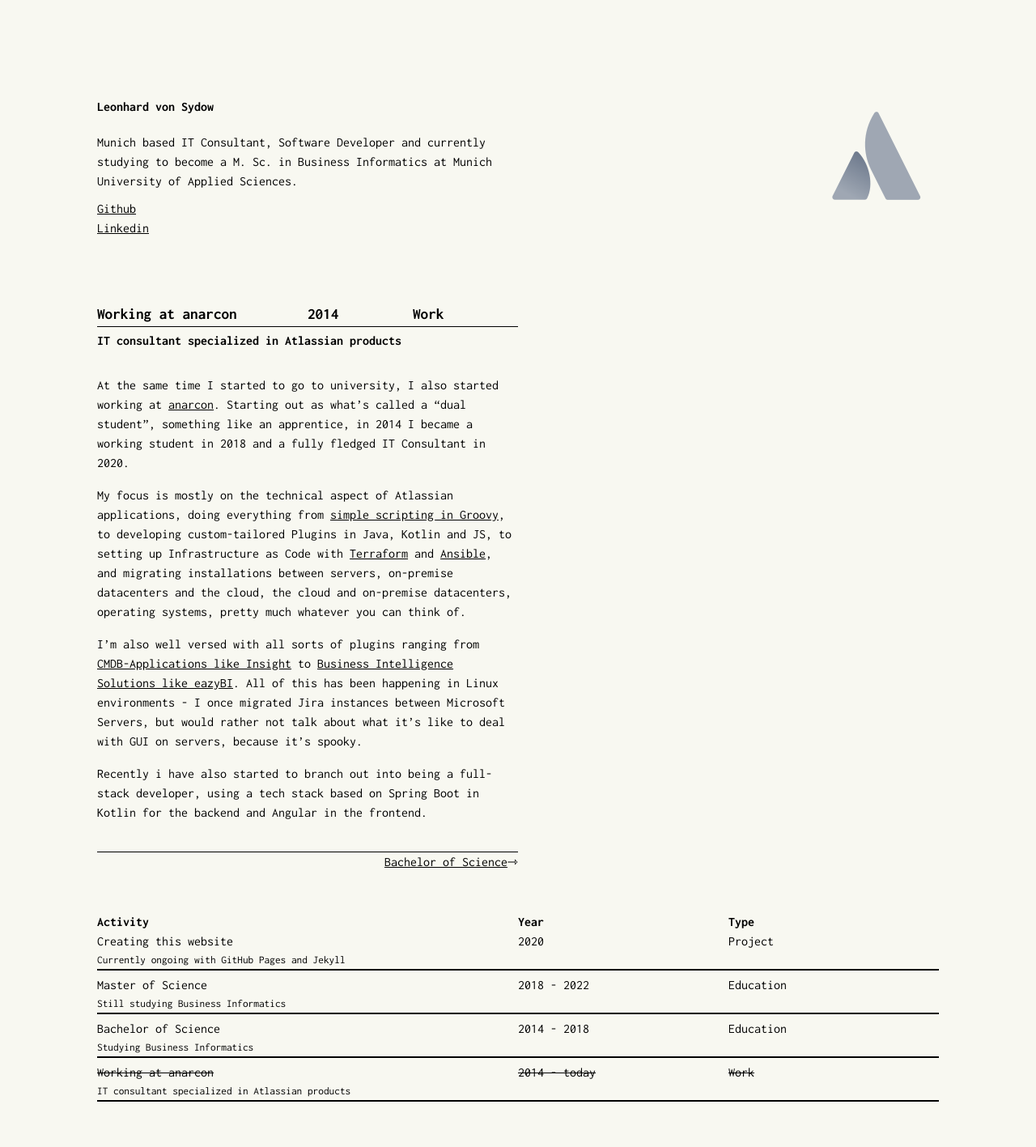
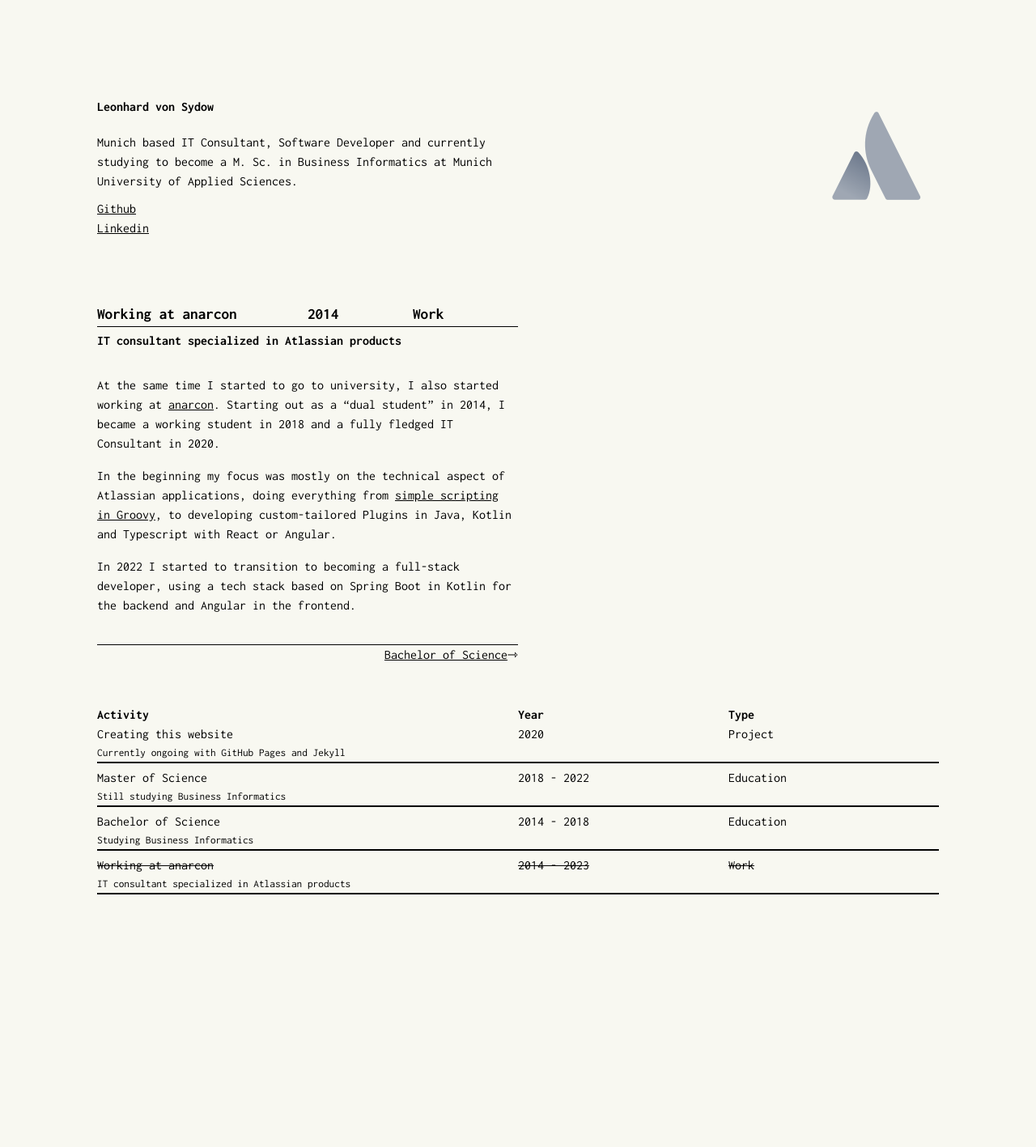
Before and after one commit to leonhardsydow/leonhardsydow.github.io, a Jekyll site: the page built from _posts/2014-09-01-anarcon .md, in a window 1280 px wide. Shown: the whole page at 81% size. Built offline with Jekyll 4.4.1, drawn with Linux system fonts in a browser that asks for light colours; after the commit the page ends 1161 px from its top, so only the background shows below that.

Commit message:
Update 2014-09-01-anarcon .md

```diff
--- a/_posts/2014-09-01-anarcon .md
+++ b/_posts/2014-09-01-anarcon .md
@@ -4,14 +4,12 @@ title:  Working at anarcon
 subtitle: IT consultant specialized in Atlassian products
 author: Leonhard von Sydow
 category: Work
-timespan: 2014 - today
+timespan: 2014 - 2023
 img: /assets/img/atlassian.png
 ---
 
-At the same time I started to go to university, I also started working at [anarcon](https://anarcon.org). Starting out as what's called a "dual student", something like an apprentice, in 2014 I became a working student in 2018 and a fully fledged IT Consultant in 2020.
+At the same time I started to go to university, I also started working at [anarcon](https://anarcon.org). Starting out as a "dual student" in 2014, I became a working student in 2018 and a fully fledged IT Consultant in 2020.
 
-My focus is mostly on the technical aspect of Atlassian applications, doing everything from [simple scripting in Groovy](https://scriptrunner.adaptavist.com/latest/jira/intro-to-groovy.html), to developing custom-tailored Plugins in Java, Kotlin and JS, to setting up Infrastructure as Code with [Terraform](https://www.terraform.io) and [Ansible](https://www.ansible.com), and migrating installations between servers, on-premise datacenters and the cloud, the cloud and on-premise datacenters, operating systems, pretty much whatever you can think of.
+In the beginning my focus was mostly on the technical aspect of Atlassian applications, doing everything from [simple scripting in Groovy](https://scriptrunner.adaptavist.com/latest/jira/intro-to-groovy.html), to developing custom-tailored Plugins in Java, Kotlin and Typescript with React or Angular.
 
-I'm also well versed with all sorts of plugins ranging from [CMDB-Applications like Insight](https://marketplace.atlassian.com/apps/1212137/insight-asset-management) to [Business Intelligence Solutions like eazyBI](https://eazybi.com). All of this has been happening in Linux environments - I once migrated Jira instances between Microsoft Servers, but would rather not talk about what it's like to deal with GUI on servers, because it's spooky.
-
-Recently i have also started to branch out into being a full-stack developer, using a tech stack based on Spring Boot in Kotlin for the backend and Angular in the frontend.
+In 2022 I started to transition to becoming a full-stack developer, using a tech stack based on Spring Boot in Kotlin for the backend and Angular in the frontend.
```
